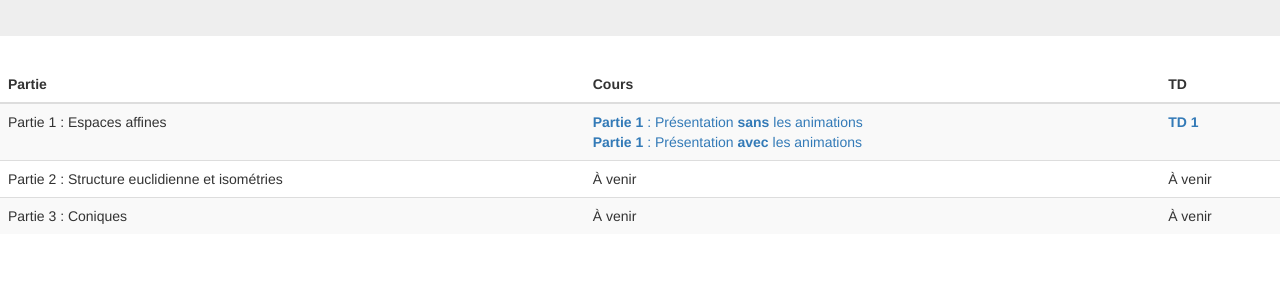
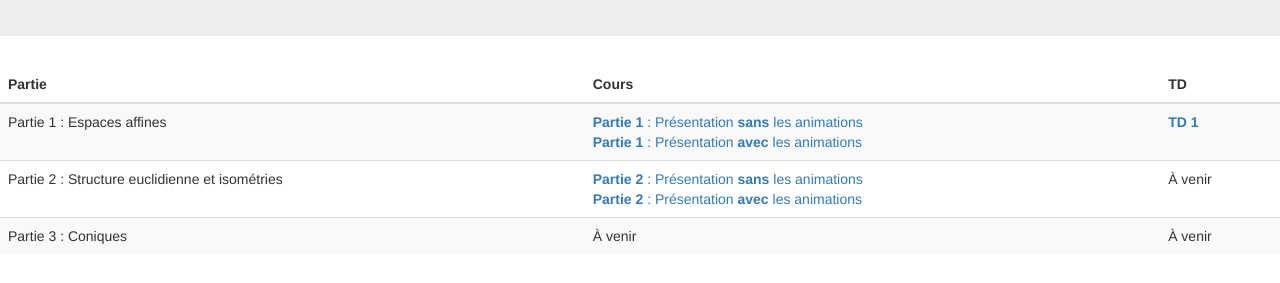
Before and after one commit to aslushnikov/m53lille1, a plain HTML site: page index.html in a window 1280 px wide. Shown: the part 159-442 px from the top of the page. Drawn offline with nearby package versions, Linux system fonts and the light colour scheme.

Commit message:
rajout de la partie 2 du cours sur la page web

```diff
--- a/index.html
+++ b/index.html
@@ -37,7 +37,8 @@
       <tr>
         <td>Partie 2 : Structure euclidienne et isométries</td>
         <td>
-          À venir
+          <a href="Cours/M53_2015-16_Partie2_noanim.pdf"><b>Partie 2</b> : Présentation <b>sans</b> les animations</a><br>
+          <a href="Cours/M53_2015-16_Partie2_anim.pdf"><b>Partie 2</b> : Présentation <b>avec</b> les animations</a>
         </td>
         <td>
           À venir
```
